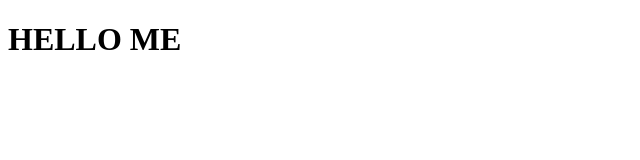
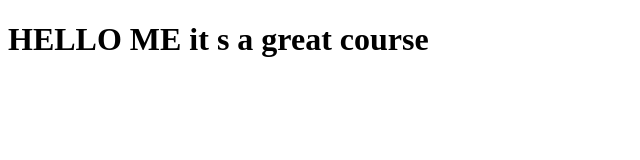
Before and after one commit to ituitis-karabulut18/coursera-test, a plain HTML site: page site/index.html in a window 1280 px wide. Shown: the whole page, without its empty margins (0-640 px from the left). Drawn offline with Linux system fonts and the light colour scheme.

Commit message:
small change on the content

```diff
--- a/site/index.html
+++ b/site/index.html
@@ -5,6 +5,6 @@
 	<title>Hello Coursera!</title>
 </head>
 <body>
-<h1>HELLO ME</h1>
+<h1>HELLO ME it s a great course</h1>
 </body>
 </html>
```
